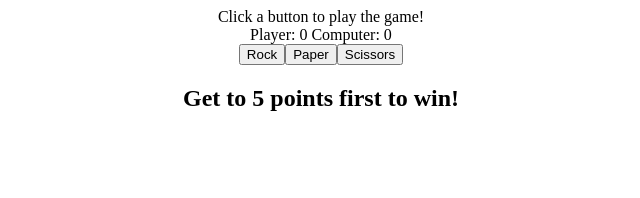
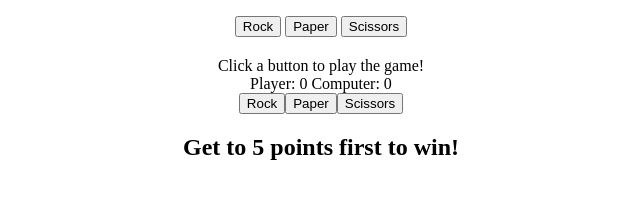
Before and after one commit to cereia/rock-paper-scissors, a plain HTML site: page index.html in a window 1280 px wide. Shown: the whole page, without its empty margins (319-959 px from the left). Drawn offline with Linux system fonts and the light colour scheme.

Commit message:
Add structure to index.html to remove corresponding creations from script

```diff
--- a/index.html
+++ b/index.html
@@ -7,7 +7,16 @@
     <link rel="stylesheet" href="styles.css">
   </head>
   <body>
-    <div id="container"></div>
+    <div id="container">
+      <p class="round"></p>
+      <p class="score"></p>
+      <div class="btn-container">
+        <button class="btn rock">Rock</button>
+        <button class="btn paper">Paper</button>
+        <button class="btn scissors">Scissors</button>
+      </div>
+      <h2 class="final-result"></h2>
+    </div>
     <script src="script.js"></script>
   </body>
 </html>
```
